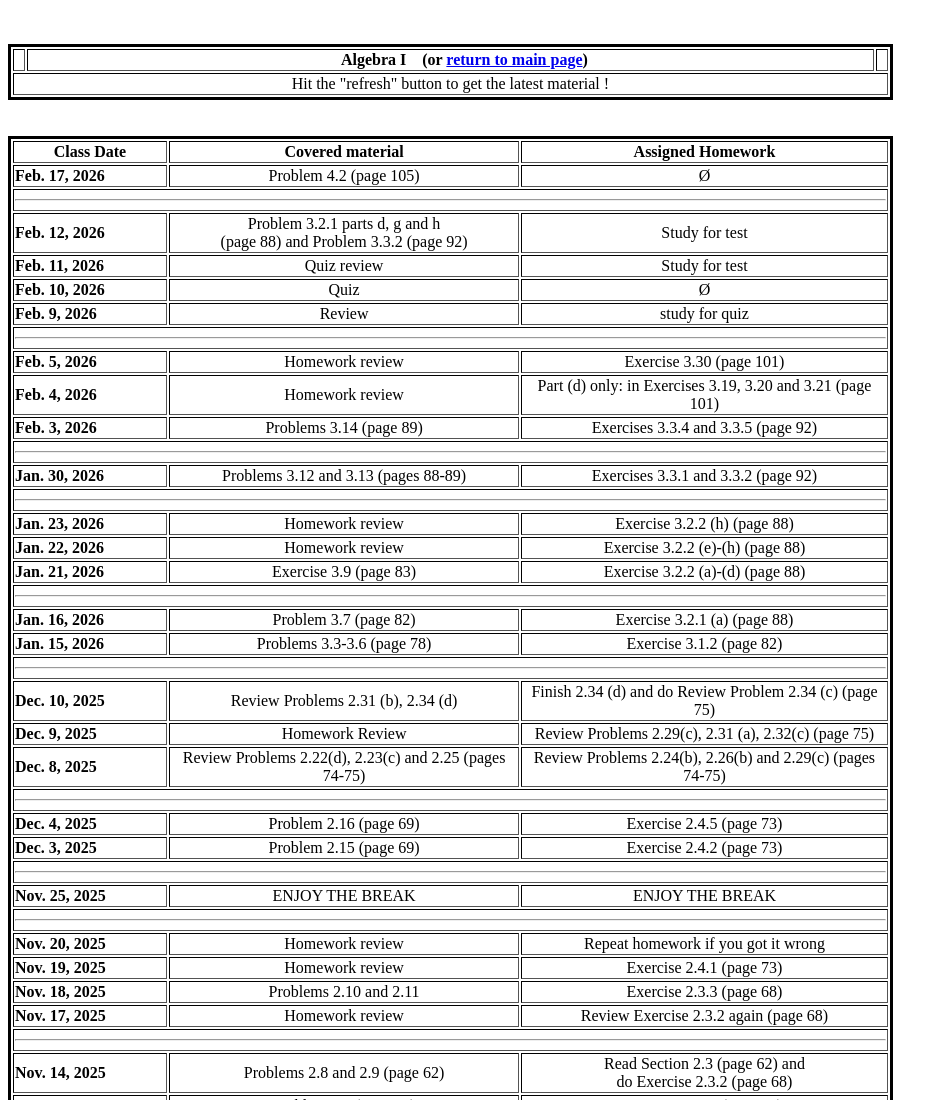
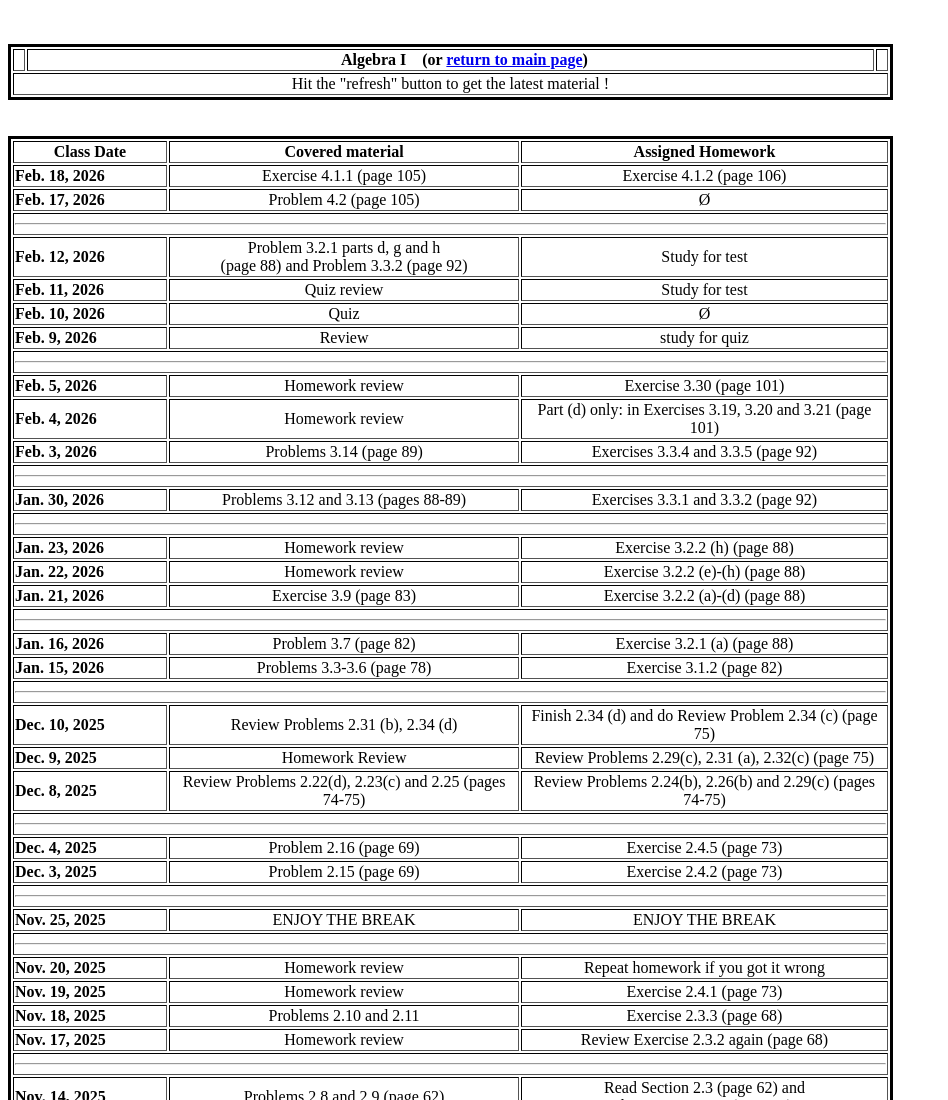
Before and after one commit to drstathis/drstathis.github.io, a plain HTML site: page algebra_1_2025.htm in a window 1280 px wide. Shown: the top 1100 px of the page, without its empty margins (0-948 px from the left). Drawn offline with Linux system fonts and the light colour scheme.

Commit message:
Update algebra_1_2025.htm

```diff
--- a/algebra_1_2025.htm
+++ b/algebra_1_2025.htm
@@ -32,6 +32,7 @@
 
 <table border="1" style="width:70%;border:solid black;">
   <tr><td><b><center>Class Date</center></b></td><td colspan=2><b><center>Covered material</center></b></td><td colspan=2><center><b>Assigned Homework</b></center></td></tr>
+  <tr><td><b>Feb. 18, 2026</b><td colspan=2><center>Exercise 4.1.1 (page 105)</center></td><td colspan=2><center>Exercise 4.1.2 (page 106)</center></td></tr>
   <tr><td><b>Feb. 17, 2026</b><td colspan=2><center>Problem 4.2 (page 105)</center></td><td colspan=2><center>&#216</center></td></tr>
   <tr><td colspan=4><HR></td></tr>
   <tr><td><b>Feb. 12, 2026</b><td colspan=2><center>Problem 3.2.1 parts d, g and h <BR> (page 88) and Problem 3.3.2 (page 92) </center></td><td colspan=2><center>Study for test</center></td></tr>
```
